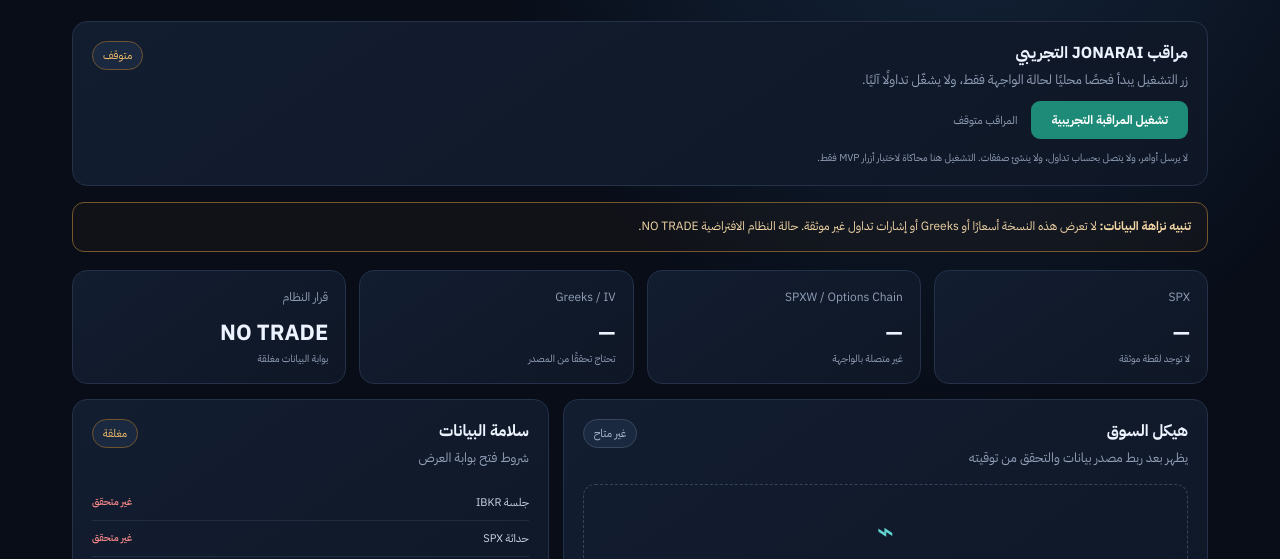
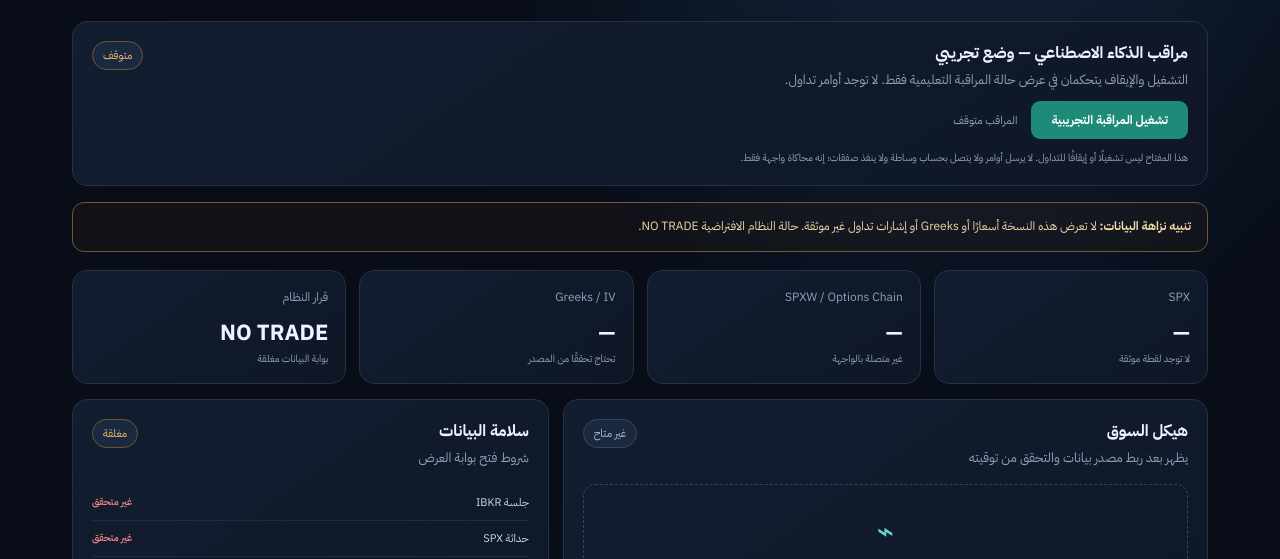
Before and after one commit to fas988840-dev/https-github.com-JONARAI, a plain HTML site: page demo/index.html in a window 1280 px wide. Shown: the part 208-767 px from the top of the page. Drawn offline with Linux system fonts and the light colour scheme.

Commit message:
Clarify AI monitor toggle is demo-only

```diff
--- a/demo/index.html
+++ b/demo/index.html
@@ -18,12 +18,12 @@
       <div class="market-state"><span class="state-dot"></span><div><strong>حالة البيانات</strong><small>بانتظار مصدر موثّق</small></div></div>
     </section>
     <section class="panel connection-panel" aria-labelledby="robot-title">
-      <div class="panel-head"><div><h2 id="robot-title">مراقب JONARAI التجريبي</h2><p>زر التشغيل يبدأ فحصًا محليًا لحالة الواجهة فقط، ولا يشغّل تداولًا آليًا.</p></div><span id="robot-badge" class="tag muted">متوقف</span></div>
+      <div class="panel-head"><div><h2 id="robot-title">مراقب الذكاء الاصطناعي — وضع تجريبي</h2><p>التشغيل والإيقاف يتحكمان في عرض حالة المراقبة التعليمية فقط. لا توجد أوامر تداول.</p></div><span id="robot-badge" class="tag muted">متوقف</span></div>
       <div class="connection-actions">
-        <button id="robot-toggle" class="toggle-button" type="button" aria-pressed="false">تشغيل المراقبة التجريبية</button>
+        <button id="robot-toggle" class="toggle-button" type="button" aria-pressed="false">تشغيل مراقبة AI التجريبية</button>
         <span id="robot-status" role="status">المراقب متوقف</span>
       </div>
-      <small class="bridge-help">لا يرسل أوامر، ولا يتصل بحساب تداول، ولا ينشئ صفقات. التشغيل هنا محاكاة لاختبار أزرار MVP فقط.</small>
+      <small class="bridge-help">هذا المفتاح ليس تشغيلًا أو إيقافًا للتداول. لا يرسل أوامر ولا يتصل بحساب وساطة ولا ينفذ صفقات؛ إنه محاكاة واجهة فقط.</small>
     </section>
     <section class="notice" role="status"><strong>تنبيه نزاهة البيانات:</strong> لا تعرض هذه النسخة أسعارًا أو Greeks أو إشارات تداول غير موثقة. حالة النظام الافتراضية NO TRADE.</section>
     <section class="metrics" aria-label="حالة البيانات">
```
